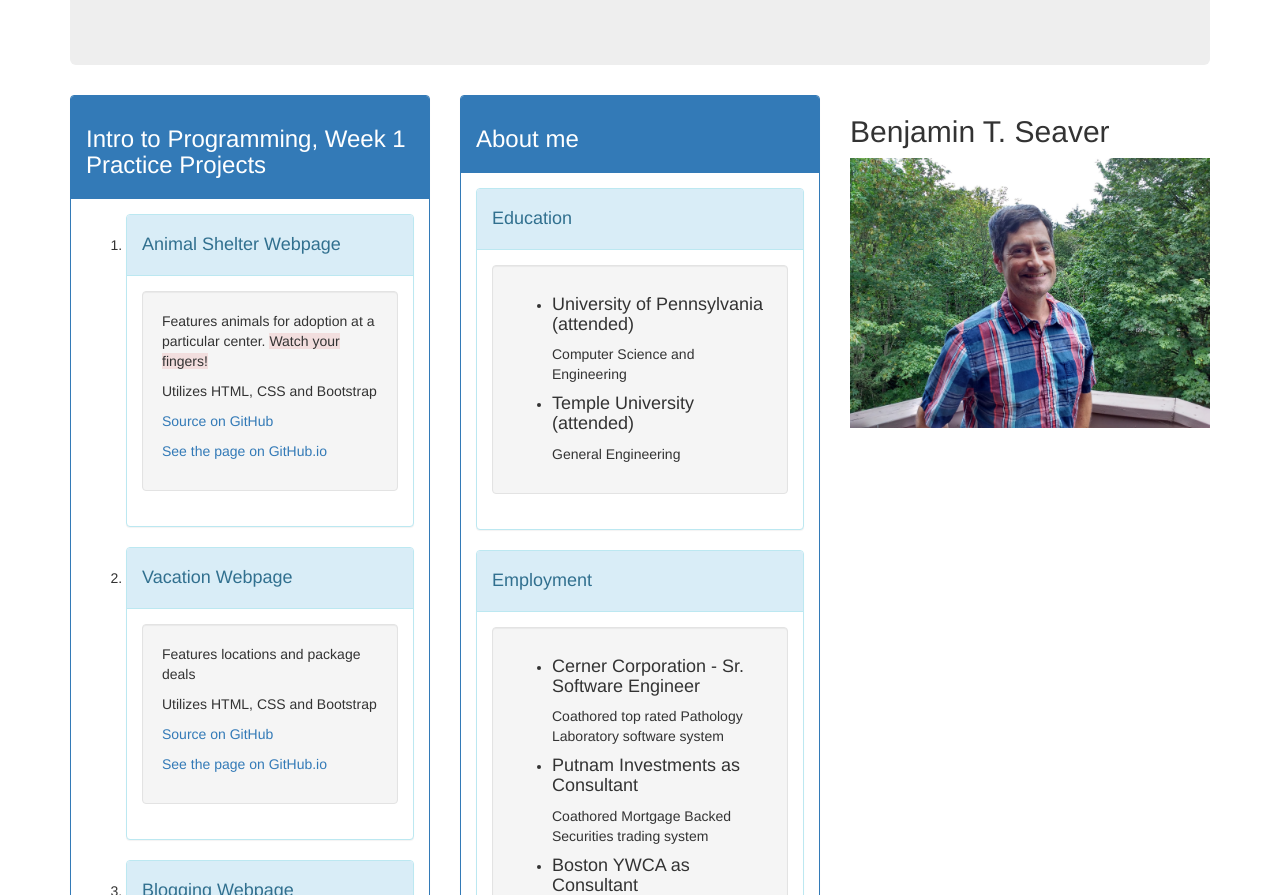
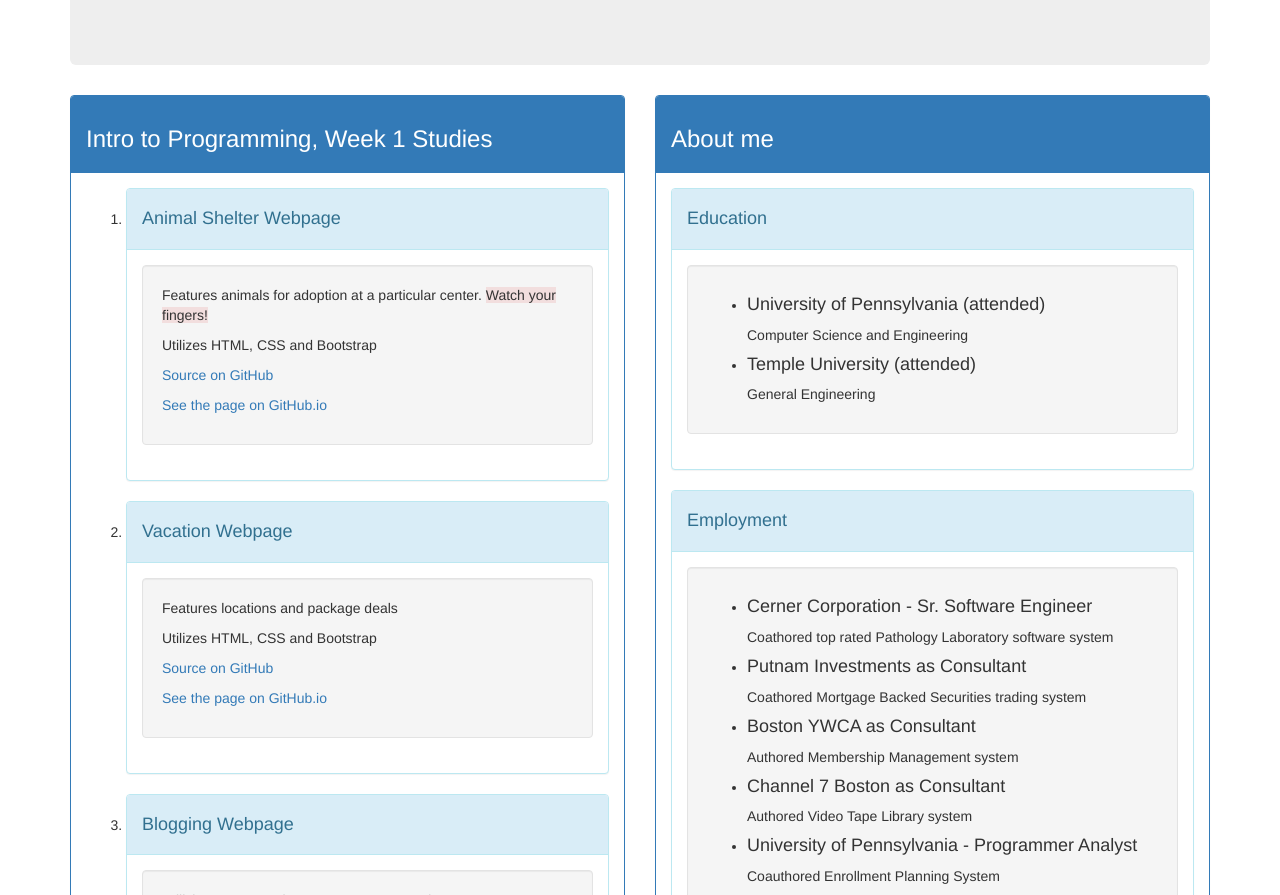
Before and after one commit to bseaver/portfolio, a plain HTML site: page index.html in a window 1280 px wide. Shown: the part 1035-1930 px from the top of the page. Drawn offline with Linux system fonts and the light colour scheme.

Commit message:
remove unused column with placeholder picture

```diff
--- a/index.html
+++ b/index.html
@@ -23,12 +23,12 @@
 
       <div class="row"> <!-- First row -->
 
-        <div class="col-md-4"> <!-- First col -->
+        <div class="col-md-6"> <!-- First col -->
 
           <!-- This is a panel of panels. The outer panels is a study section, the inner panels are selected projects from that study section -->
           <div class="panel panel-primary"> <!-- Study section -->
             <div class="panel-heading">
-              <h3>Intro to Programming, Week 1 Practice Projects</h3>
+              <h3>Intro to Programming, Week 1 Studies</h3>
             </div>
             <div class="panel-body">
 
@@ -93,7 +93,7 @@
         </div> <!-- End col -->
 
         <!-- New column -->
-        <div class="col-md-4">
+        <div class="col-md-6">
           <div class="panel panel-primary"> <!-- About me section -->
             <div class="panel-heading">
               <h3>About me</h3>
@@ -168,14 +168,8 @@
                 </div> <!-- End panel-body -->
               </div> <!-- End panel-info -->
 
-
             </div> <!-- End panel-body -->
           </div> <!-- End panel-primary -->
-        </div> <!-- End col -->
-
-        <div class="col-md-4">
-          <h2>Benjamin T. Seaver</h2>
-          <img src="img/bts_20160709.jpg" alt="a picture of Benjamin T. Seaver">
         </div> <!-- End col -->
 
       </div> <!-- End row -->
```
